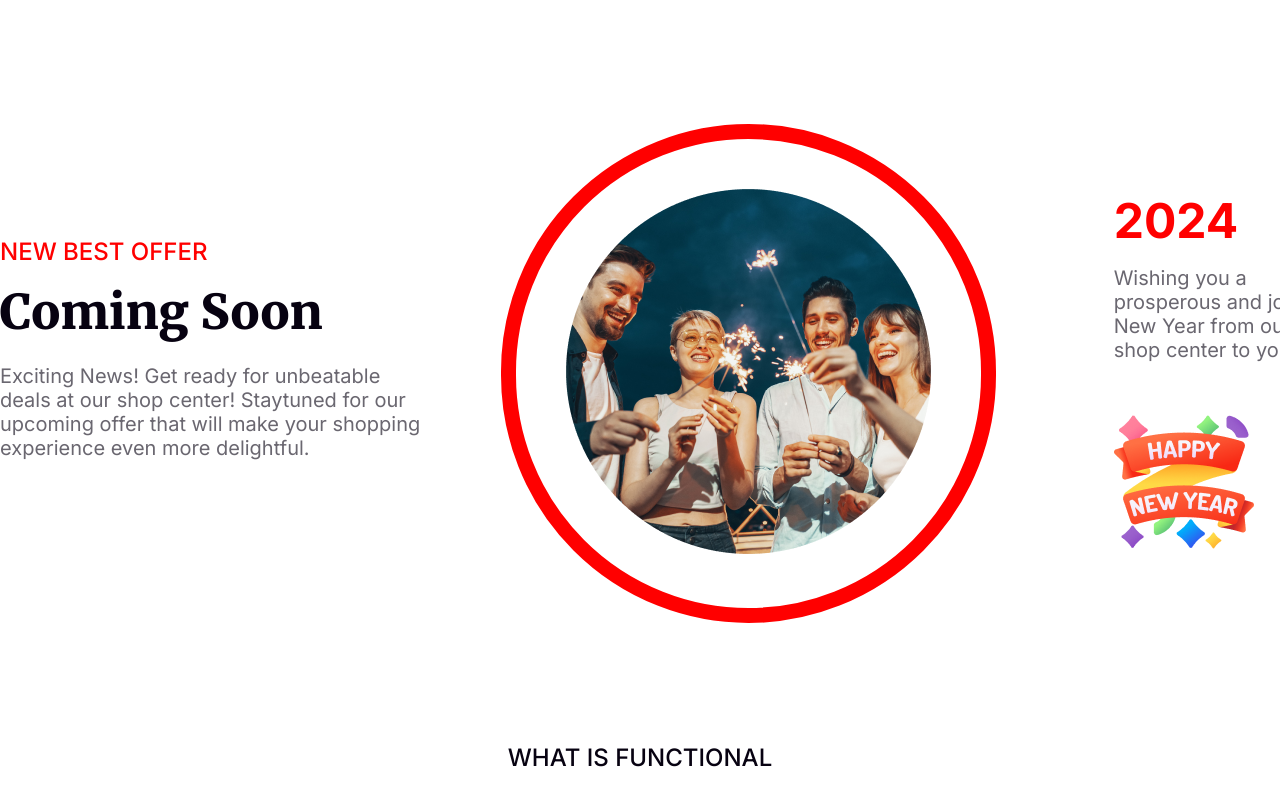
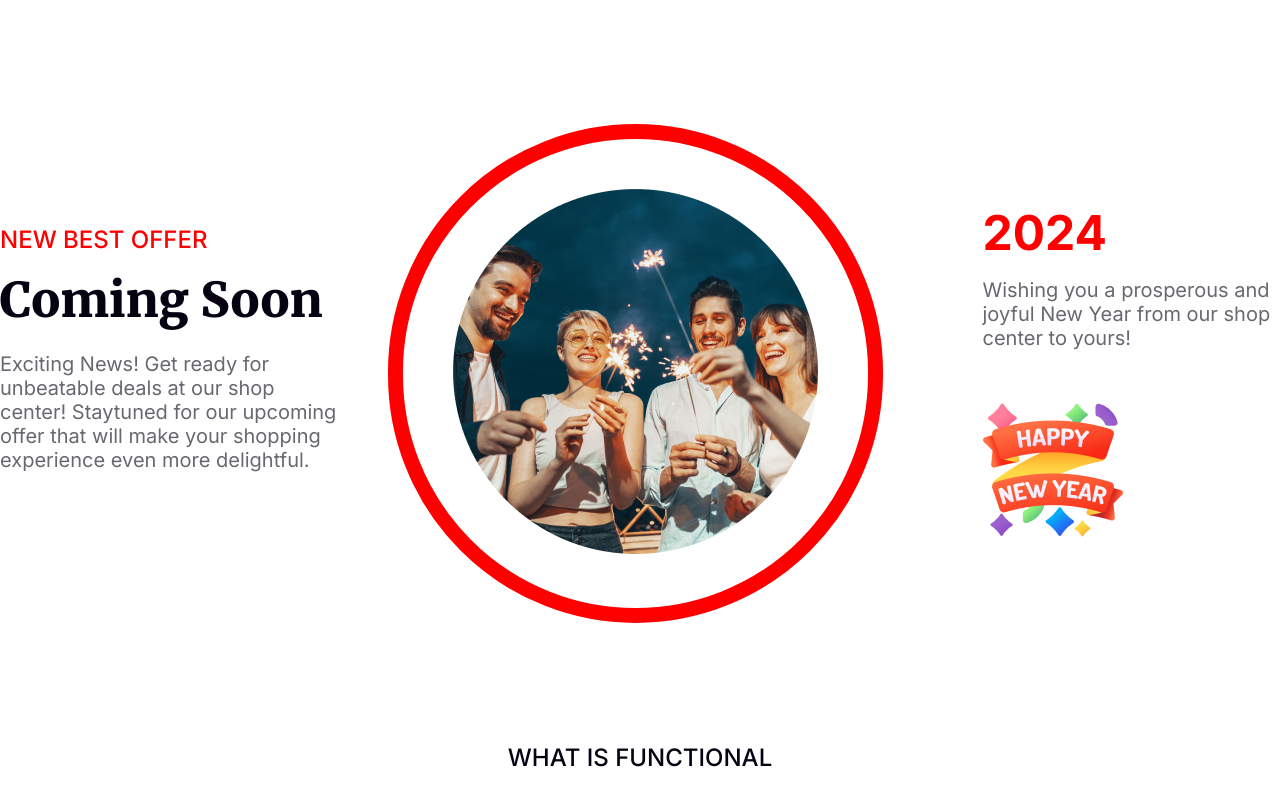
Before and after one commit to mahmud444t/assignment-1, a plain HTML site: page index.html in a window 1280 px wide. Shown: the part 3580-4365 px from the top of the page. Drawn offline with Linux system fonts and the light colour scheme.

Commit message:
finished

```diff
--- a/styles.css
+++ b/styles.css
@@ -213,6 +213,7 @@
     margin-bottom: 120px;
 }
 
+
 .new-offer-des {
     color: rgba(7, 2, 17, 0.60);
     font-family: Inter;
@@ -221,12 +222,31 @@
     margin-bottom: 50px;
 }
 
+
+
 .new-offer-container {
     display: flex;
     align-items: center;
-    justify-content: space-between;
+}
 
+.new-offer-left {
+    width: calc(100%/3);
 }
+
+.new-offer-middle {
+    border-radius: 463px;
+    border: 15px solid #F00;
+    margin-left: 50px;
+}
+
+.new-offer-right {
+    padding-left: 100px;
+    width: calc(100%/3);
+}
+
+
+
+
 
 .new-offer-left-heading-top {
     color: #F00;
@@ -245,16 +265,13 @@
     margin-bottom: 22px;
 }
 
-.new-offer-middle {
-    border-radius: 463px;
-    border: 15px solid #F00;
-    margin-left: 70px;
-    margin-right: 118px;
-}
+
 
 .new-offer-middle img {
     padding: 50px;
 }
+
+
 
 .new-offer-year {
     color: #F00;
@@ -305,7 +322,7 @@
 .sale-images {
     background-image: url("resources/Rectangle\ 1.png"), url("resources/Rectangle\ 2.png");
     background-repeat: no-repeat;
-    background-position: right 0 top 0, bottom;
+    background-position: right 0 top 4px, bottom;
 }
 
 .surprise {
```
